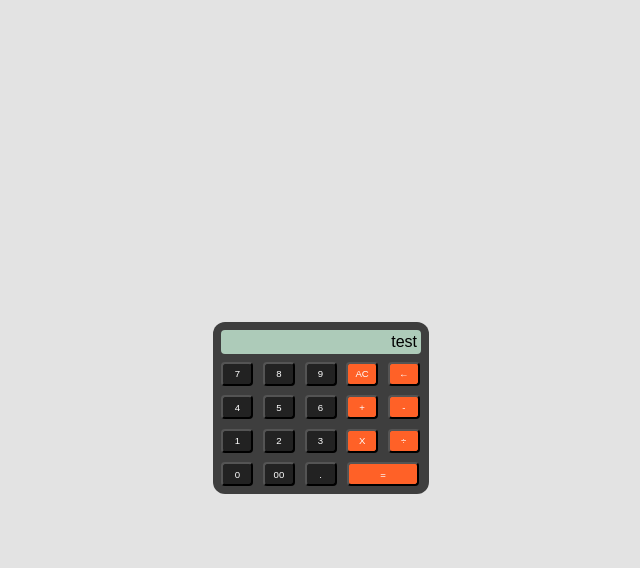
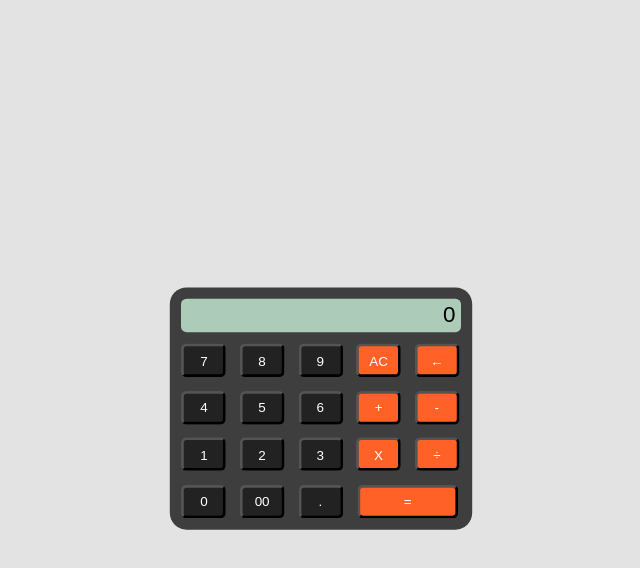
Before and after one commit to JCBolito/ODIN-Calculator, a plain HTML site: page index.html in a window 1280 px wide. Both pictures are taken after a click on the button "00". Shown: the whole page, without its empty margins (319-959 px from the left). Drawn offline with Linux system fonts and the light colour scheme.

Commit message:
logic progress

```diff
--- a/index.html
+++ b/index.html
@@ -13,22 +13,22 @@
 <body>
 	<div class="calculator">
 		<div class="screen">
-			test
+
 		</div>
 		<div class="buttons">
 			<div class="numbers">
-				<button class="btn btn9">9</button>
-				<button class="btn btn8">8</button>
-				<button class="btn btn7">7</button>
-				<button class="btn btn6">6</button>
-				<button class="btn btn5">5</button>
-				<button class="btn btn4">4</button>
-				<button class="btn btn3">3</button>
-				<button class="btn btn2">2</button>
-				<button class="btn btn1">1</button>
-				<button class="btn btnPoint">.</button>
-				<button class="btn btn00">00</button>
-				<button class="btn btn0">0</button>
+				<button class="btn btn9" id="9">9</button>
+				<button class="btn btn8" id="8">8</button>
+				<button class="btn btn7" id="7">7</button>
+				<button class="btn btn6" id="6">6</button>
+				<button class="btn btn5" id="5">5</button>
+				<button class="btn btn4" id="4">4</button>
+				<button class="btn btn3" id="3">3</button>
+				<button class="btn btn2" id="2">2</button>
+				<button class="btn btn1" id="1">1</button>
+				<button class="btn btnPoint" id=".">.</button>
+				<button class="btn btn00" id="00">00</button>
+				<button class="btn btn0" id="0">0</button>
 
 			</div>
 			<div class="operations">
--- a/script.js
+++ b/script.js
@@ -27,3 +27,19 @@ function operate(a, operator, b) {
 	else if (operator === '/')
 		return divide(a, b);
 }
+
+function getNumber(num) {
+	numberButtons.forEach((button) => {
+		button.addEventListener('click', () => {
+			num = parseFloat(button.id);
+			screen.textContent += num;
+		});
+	});
+}
+
+let num1 = 0;
+let num2 = 0;
+const screen = document.querySelector('.screen');
+const numberGroup = document.querySelector('.numbers');
+const numberButtons = numberGroup.querySelectorAll('.btn');
+num1 = getNumber(num1);
--- a/styles.css
+++ b/styles.css
@@ -18,7 +18,7 @@ body {
 .calculator {
 	background-color: rgb(62, 62, 62);
 	width: 25vh;
-
+	transform: scale(1.4);
 	padding: 1vh;
 	border-radius: 1.5vh;
 }
```
